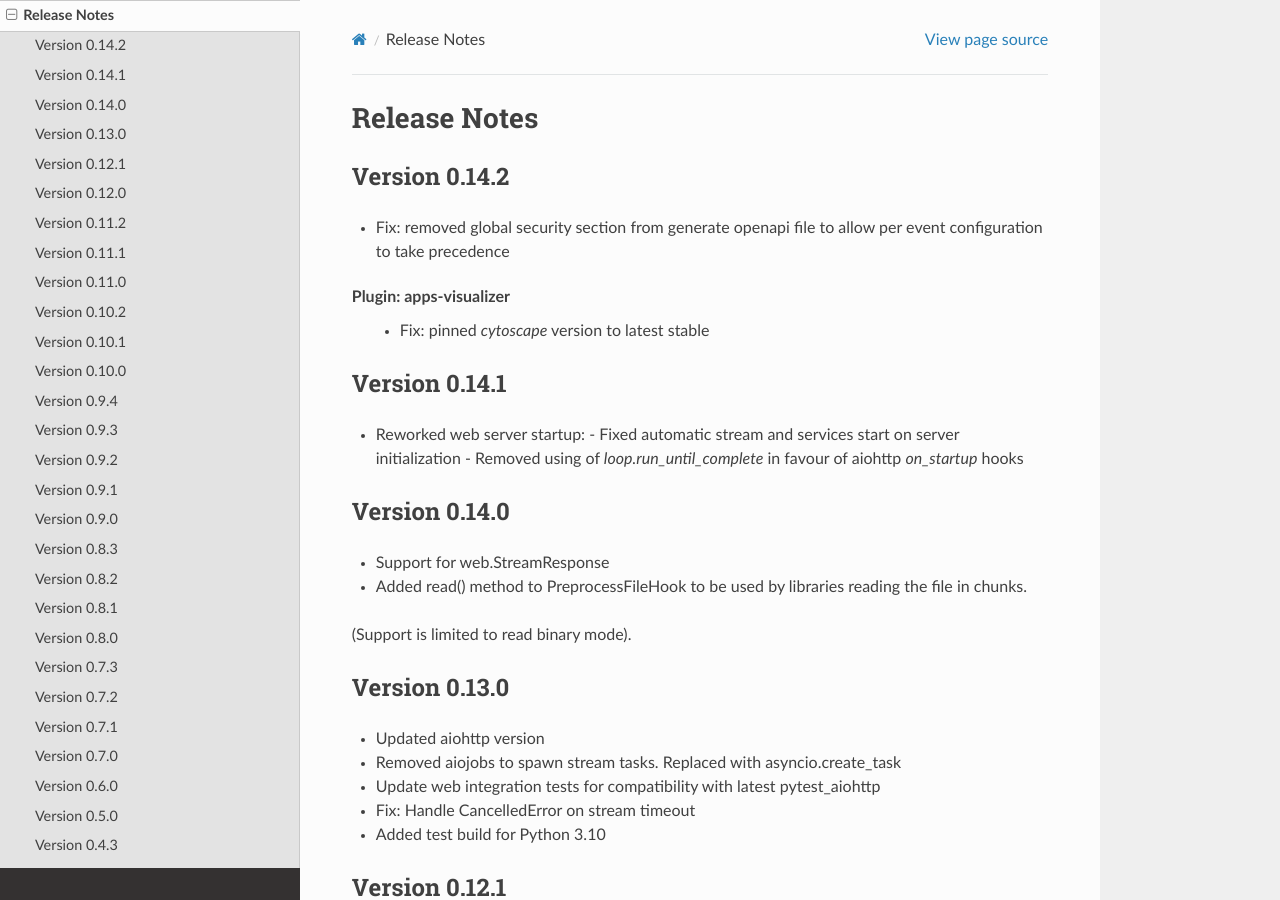
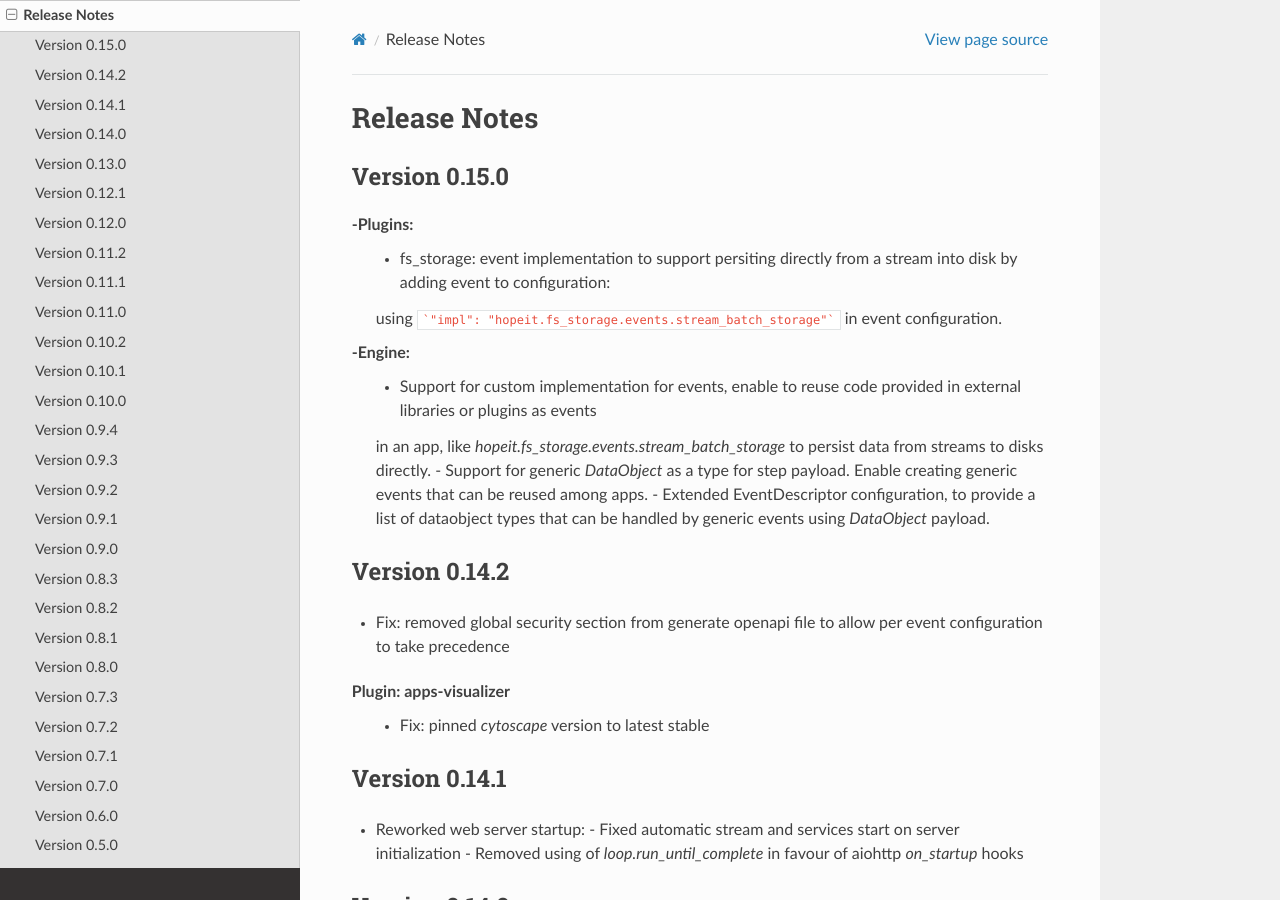
Before and after one commit to hopeit-git/hopeit.engine, a Sphinx documentation site: the page built from docs/source/release-notes.rst, in a window 1280 px wide and 900 px high. Built offline with Sphinx 7.4.7 and the Read the Docs theme 2.0.0, drawn with Linux system fonts in a browser that asks for light colours; pages that are not in the unit, such as notebooks, are missing from menus.

Commit message:
Bump version. Changelog

````diff
--- a/docs/source/release-notes.rst
+++ b/docs/source/release-notes.rst
@@ -1,5 +1,21 @@
 Release Notes
 =============
+
+
+Version 0.15.0
+______________
+-Plugins:
+  - fs_storage: event implementation to support persiting directly from a stream into disk by adding event to configuration:
+  using ```"impl": "hopeit.fs_storage.events.stream_batch_storage"``` in event configuration.
+
+-Engine:
+  - Support for custom implementation for events, enable to reuse code provided in external libraries or plugins as events
+  in an app, like `hopeit.fs_storage.events.stream_batch_storage` to persist data from streams to disks directly.
+  - Support for generic `DataObject` as a type for step payload. Enable creating generic events that can be reused
+  among apps.
+  - Extended EventDescriptor configuration, to provide a list of dataobject types that can be handled by generic events
+  using `DataObject` payload.
+
 
 Version 0.14.2
 ______________
--- a/engine/src/hopeit/server/version.py
+++ b/engine/src/hopeit/server/version.py
@@ -8,7 +8,7 @@ import os
 import sys
 
 ENGINE_NAME = "hopeit.engine"
-ENGINE_VERSION = "0.14.2"
+ENGINE_VERSION = "0.15.0"
 
 # Major.Minor version to be used in App versions and Api endpoints for Apps/Plugins
 APPS_API_VERSION = '.'.join(ENGINE_VERSION.split('.')[0:2])
````
Also changed, not shown: docs/source/benchmark/dedicated.rst (+12 -12 lines), 7 other files.
